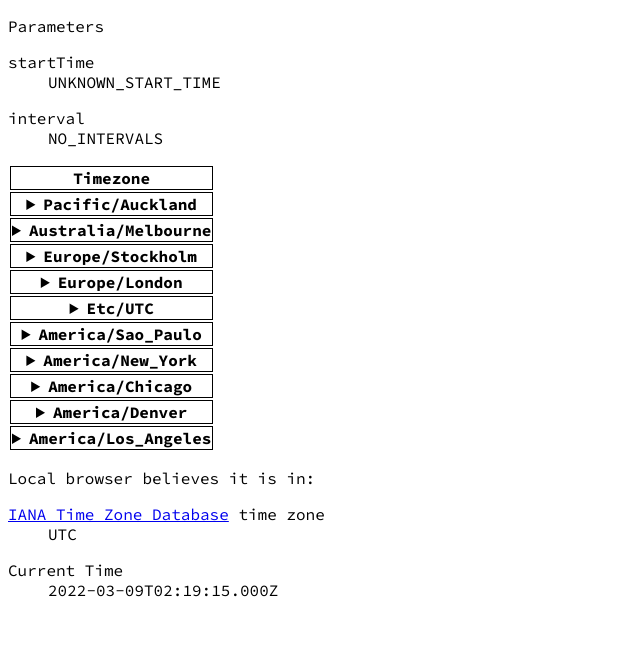
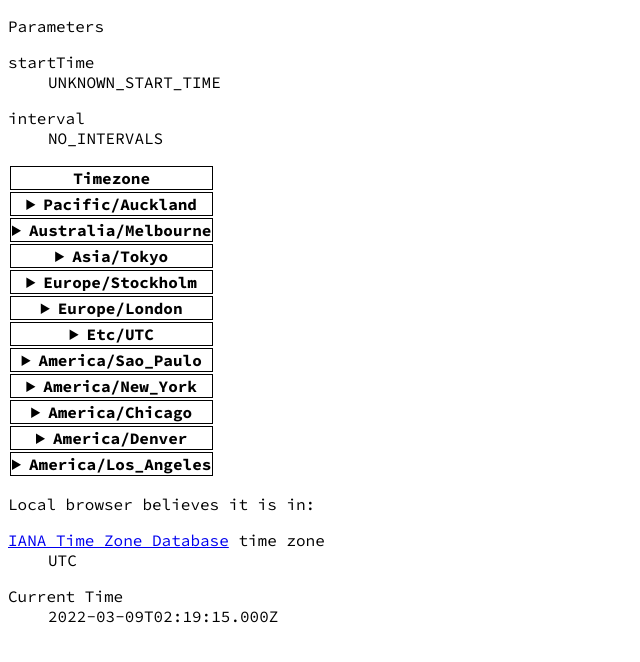
Before and after one commit to empjustine/empjustine.github.io, a plain HTML site: page timezone/index.html in a window 1280 px wide. Shown: the whole page, without its empty margins (0-640 px from the left). Drawn offline with nearby package versions, Linux system fonts and the light colour scheme.

Commit message:
Update index.html

```diff
--- a/timezone/index.html
+++ b/timezone/index.html
@@ -46,6 +46,9 @@ td {
         </tr>
         <tr>
           <th scope="row"><details><summary>Australia/Melbourne</summary>Australian Eastern Standard Time/Australian Eastern Daylight Time<br />Victoria, Australia <br /></details></th>
+        </tr>
+        <tr>
+          <th scope="row"><details><summary>Asia/Tokyo</summary>Japan Standard Time/Japan Central Standard Time/日本標準時/中央標準時<br />Tokyo, Japan<br /></details></th>
         </tr>
         <tr>
           <th scope="row"><details><summary>Europe/Stockholm</summary>Central European Time/Central European Summer Time<br />Stockholm, Sweden<br /></details></th>
```
